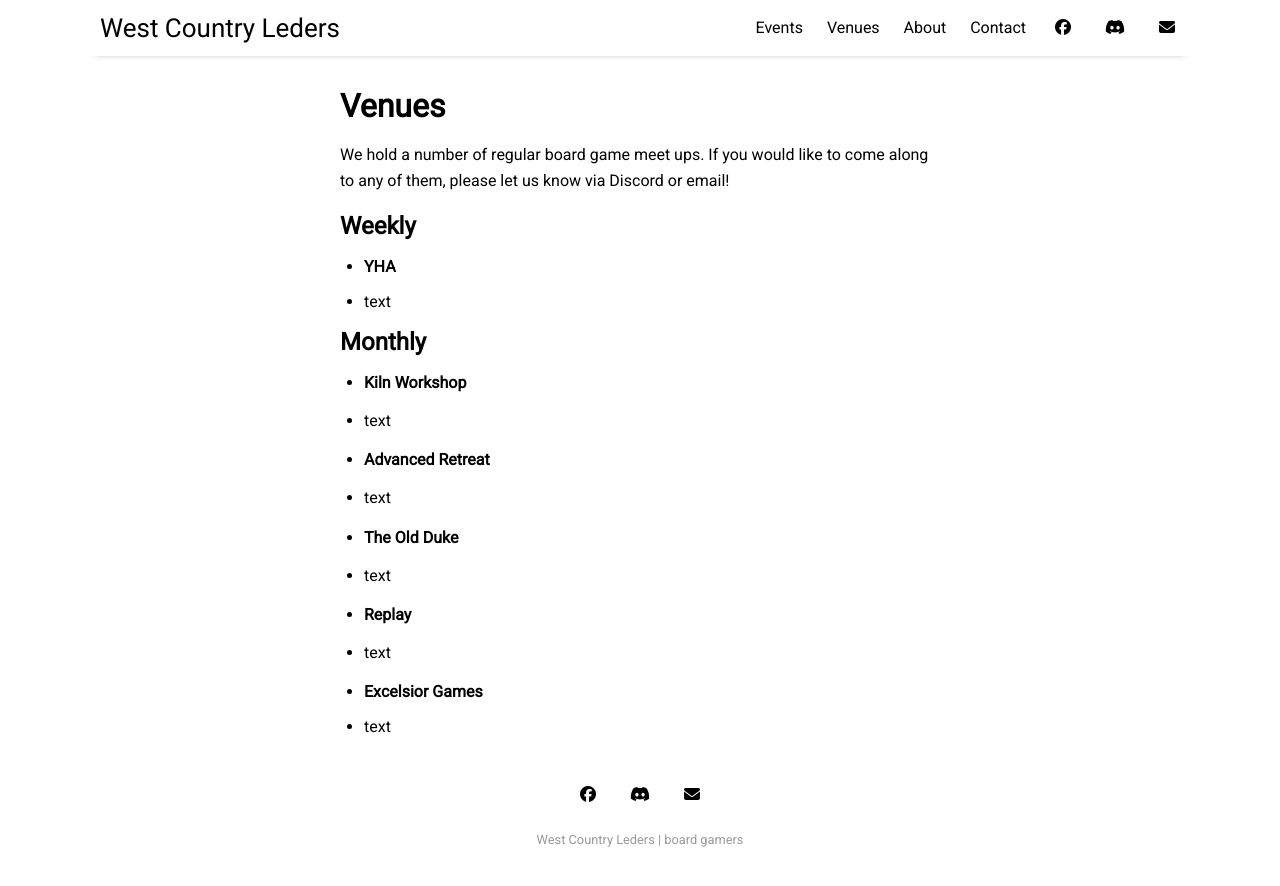
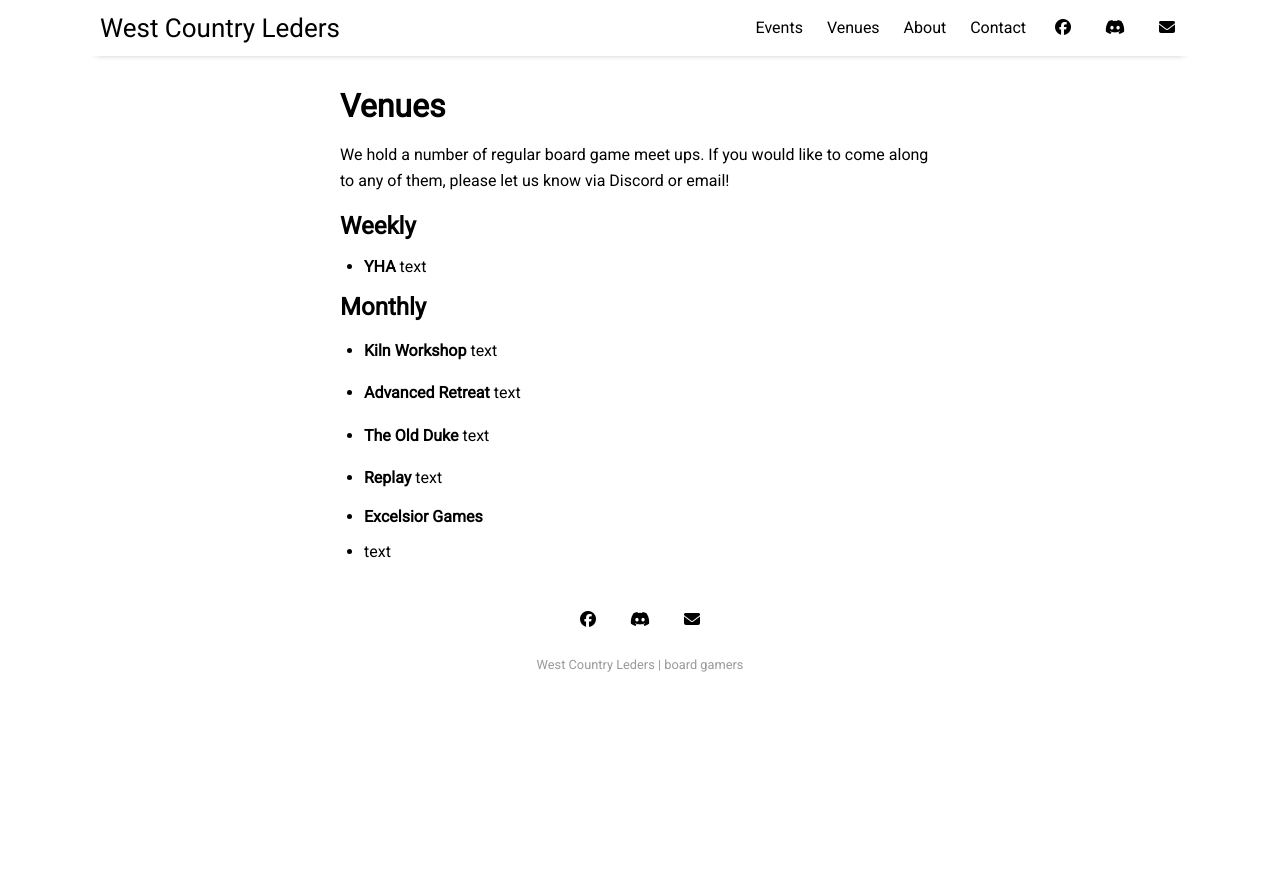
Before and after one commit to ChilledEther/west-country-leders-new, a Jekyll site: the page built from pages/venues.md, in a window 1280 px wide. Shown: the top 886 px of the page. Built offline with Jekyll 4.4.1, drawn with Linux system fonts in a browser that asks for light colours.

```diff
--- a/pages/venues.md
+++ b/pages/venues.md
@@ -9,21 +9,21 @@ We hold a number of regular board game meet ups. If you would like to come along
 
 ## __Weekly__
 - **YHA**
-- text
+  text
 
 ## __Monthly__
 
 - **Kiln Workshop**
-- text
+  text
 
 - **Advanced Retreat**
-- text
+  text
 
 - **The Old Duke**
-- text
+  text
 
 - **Replay**
-- text
+  text
 
 - **Excelsior Games**
 - text
```
